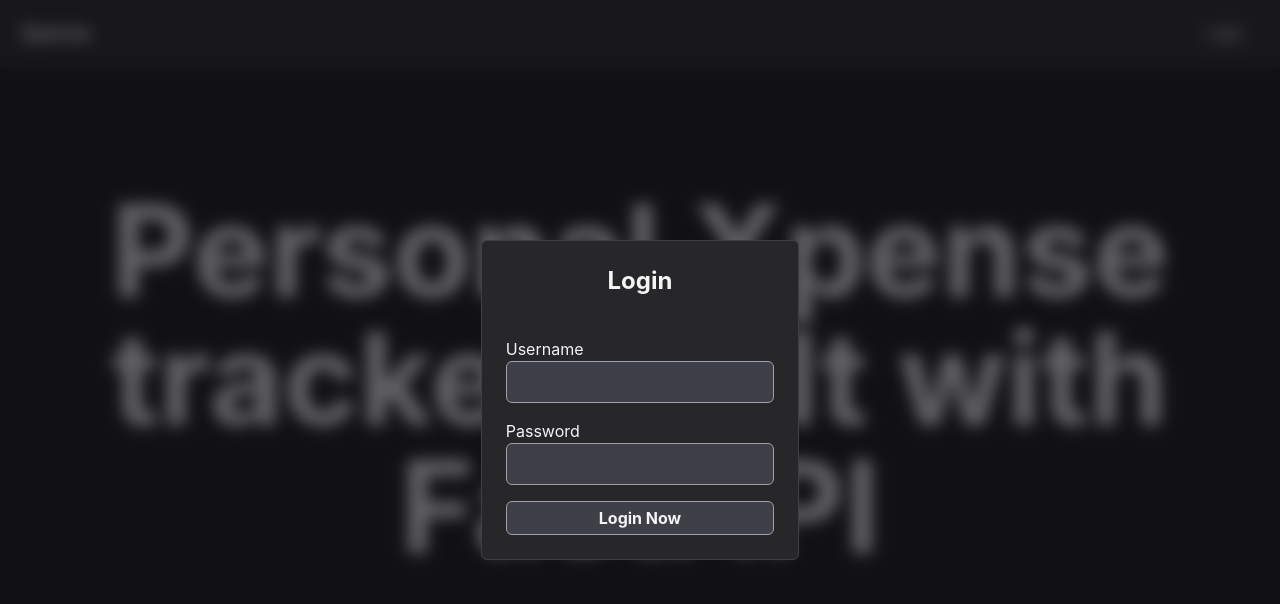
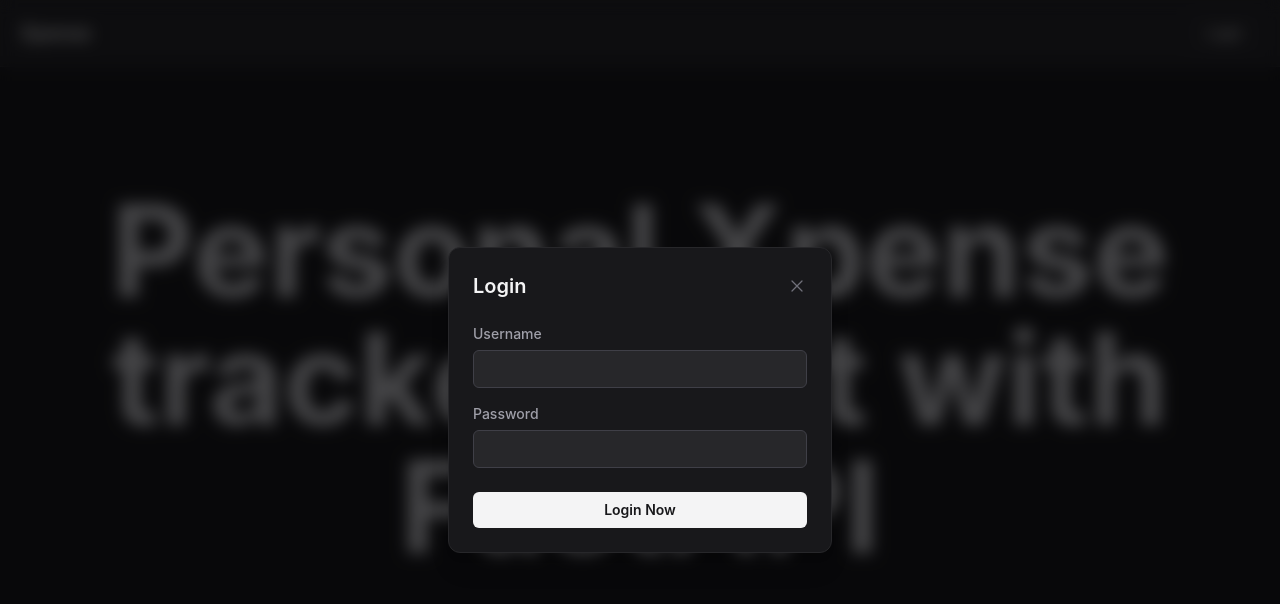
Before and after one commit to megryanrojo/fastapi_expense_tracker, a React app in the folder frontend/: page /dashboard in a window 1280 px wide. Both pictures are taken after a click on the button "Login". Shown: the top 604 px of the page. Built offline with nearby package versions, Linux system fonts and the light colour scheme; the HTML template or start-up script is replaced by a standard one.

Commit message:
refactor: Updates a lot of refactoring on frontend to look more modernized and sleek.

```diff
--- a/frontend/src/components/login_modal.jsx
+++ b/frontend/src/components/login_modal.jsx
@@ -1,31 +1,84 @@
-import Dashboard from '../pages/dashboard';
-
-
-function LoginModal({isOpen, setIsOpen, handleSubmit, username, password, setUsername, setPassword}) {
+function LoginModal({
+    isOpen,
+    setIsOpen,
+    handleSubmit,
+    username,
+    password,
+    setUsername,
+    setPassword,
+    isSubmitting,
+}) {
     return (
         <>
             {isOpen && (
-            <div
-                onClick={() => setIsOpen(false)}
-                className='overlay flex justify-center items-center fixed bg-zinc-900/60 inset-0 text-zinc-100 backdrop-blur-sm z-50'>
                 <div
-                    onClick={(e) => e.stopPropagation()}
-                    className='modal bg-zinc-800 rounded-md p-6 border-1 border-zinc-700 inline-flex flex-col items-center'>
-                    <h1 className='text-zinc-100 mb-10 font-bold text-2xl'>Login</h1>
-                    <div className='form'>
-                        <form onSubmit={handleSubmit}>
-                            <label className='block text-zinc-100'>Username</label>
-                            <input value={username} onChange={(event) => setUsername(event.target.value)} type="text" name='username' className='block bg-zinc-700 rounded-md p-2 border border-zinc-400 w-full mb-4'/>
-                            <label className='block text-zinc-100'>Password</label>
-                            <input value={password} onChange={(e) => setPassword(e.target.value)} type="password" name='password' className='block bg-zinc-700 rounded-md p-2 border border-zinc-400 w-full mb-4'/>
+                    onClick={() => setIsOpen(false)}
+                    className="fixed inset-0 z-50 flex items-center justify-center bg-zinc-950/70 backdrop-blur-sm text-zinc-100"
+                >
+                    <div
+                        onClick={(e) => e.stopPropagation()}
+                        className="bg-zinc-900 border border-zinc-800 rounded-xl p-6 w-full max-w-sm mx-4 shadow-xl"
+                    >
+                        <div className="flex items-center justify-between mb-6">
+                            <h1 className="text-xl font-semibold text-zinc-100">Login</h1>
                             <button
-                            type='submit' className='bg-zinc-700 border border-zinc-400 rounded-md px-23 py-1 font-bold hover:bg-zinc-500 cursor-pointer'>Login Now</button>
+                                type="button"
+                                onClick={() => setIsOpen(false)}
+                                className="text-zinc-500 hover:text-zinc-300 transition-colors"
+                                aria-label="Close login form"
+                            >
+                                <svg xmlns="http://www.w3.org/2000/svg" fill="none" viewBox="0 0 24 24" strokeWidth={1.5} stroke="currentColor" className="size-5">
+                                    <path strokeLinecap="round" strokeLinejoin="round" d="M6 18 18 6M6 6l12 12" />
+                                </svg>
+                            </button>
+                        </div>
+
+                        <form onSubmit={handleSubmit} className="flex flex-col gap-4">
+                            <div>
+                                <label htmlFor="username" className="block text-sm font-medium text-zinc-400 mb-1.5">
+                                    Username
+                                </label>
+                                <input
+                                    id="username"
+                                    value={username}
+                                    onChange={(event) => setUsername(event.target.value)}
+                                    type="text"
+                                    name="username"
+                                    autoComplete="username"
+                                    disabled={isSubmitting}
+                                    className="w-full bg-zinc-800 border border-zinc-700 rounded-md px-3 py-2 text-sm text-zinc-100 placeholder:text-zinc-500 focus:outline-none focus:ring-2 focus:ring-zinc-500 disabled:opacity-50"
+                                />
+                            </div>
+
+                            <div>
+                                <label htmlFor="password" className="block text-sm font-medium text-zinc-400 mb-1.5">
+                                    Password
+                                </label>
+                                <input
+                                    id="password"
+                                    value={password}
+                                    onChange={(e) => setPassword(e.target.value)}
+                                    type="password"
+                                    name="password"
+                                    autoComplete="current-password"
+                                    disabled={isSubmitting}
+                                    className="w-full bg-zinc-800 border border-zinc-700 rounded-md px-3 py-2 text-sm text-zinc-100 placeholder:text-zinc-500 focus:outline-none focus:ring-2 focus:ring-zinc-500 disabled:opacity-50"
+                                />
+                            </div>
+
+                            <button
+                                type="submit"
+                                disabled={isSubmitting}
+                                className="mt-2 bg-zinc-100 text-zinc-900 rounded-md px-4 py-2 text-sm font-semibold hover:bg-zinc-300 transition-colors cursor-pointer disabled:opacity-50 disabled:cursor-not-allowed"
+                            >
+                                {isSubmitting ? "Logging in..." : "Login Now"}
+                            </button>
                         </form>
                     </div>
                 </div>
-            </div>
-        )}
+            )}
         </>
-    )
+    );
 }
+
 export default LoginModal;
--- a/frontend/src/pages/dashboard.jsx
+++ b/frontend/src/pages/dashboard.jsx
@@ -1,14 +1,12 @@
-import {useState, useEffect} from 'react';
-import { useNavigate } from 'react-router-dom';
-import SideBar from '../components/side_bar';
-import DashboardNav from '../components/dashboard_nav';
-import LandingPage from '../components/landing_page';
-import TotalSpent from '../components/dashboard/total_spent';
-import RevenueCard from '../components/dashboard/revenue';
-import NetBalance from '../components/dashboard/net_balance';
-import ExpenseSummaryByCategory from '../components/dashboard/expense_summary_by_cat';
-import MonthlyCashFlow from '../components/dashboard/cash_flow';
-
+import { useState, useEffect } from "react";
+import { useNavigate } from "react-router-dom";
+import SideBar from "../components/side_bar";
+import DashboardNav from "../components/dashboard_nav";
+import TotalSpent from "../components/dashboard/total_spent";
+import RevenueCard from "../components/dashboard/revenue";
+import NetBalance from "../components/dashboard/net_balance";
+import ExpenseSummaryByCategory from "../components/dashboard/expense_summary_by_cat";
+import MonthlyCashFlow from "../components/dashboard/cash_flow";
 
 const Dashboard = () => {
     const navigate = useNavigate();
@@ -18,10 +16,9 @@ const Dashboard = () => {
     function getUserData() {
         const userData = JSON.parse(localStorage.getItem("user"));
         if (userData !== null) {
-            console.log(userData.name)
             setUser(userData);
         } else {
-            navigate("/")
+            navigate("/");
         }
     }
 
@@ -40,31 +37,28 @@ const Dashboard = () => {
     }
 
     return (
-        <>
-            <div className='min-h-screen bg-zinc-950 text-white'>
+        <div className="min-h-screen bg-zinc-950 text-white">
             <DashboardNav
                 user={user}
                 handleLogout={handleLogout}
                 handleSidebarToggle={handleSidebarToggle}
             />
-                <SideBar
-                    sidebarOpen={sidebarOpen}
-                    setSidebarOpen={setSidebarOpen}
-                />
-                <div className='body inline-flex items-center mx-20 my-10 gap-10'>
+            <SideBar sidebarOpen={sidebarOpen} setSidebarOpen={setSidebarOpen} />
+
+            <div className="max-w-7xl mx-auto px-6 md:px-10 py-10 flex flex-col gap-6">
+                <div className="grid grid-cols-1 sm:grid-cols-3 gap-6">
                     <TotalSpent user={user} />
                     <RevenueCard user={user} />
                     <NetBalance user={user} />
                 </div>
 
-                <div className="mx-20 mb-10">
-                    <div className="inline-flex items-center gap-10 w-72 h-72">
+                <div className="grid grid-cols-1 lg:grid-cols-2 gap-6">
                     <ExpenseSummaryByCategory user={user} />
                     <MonthlyCashFlow user={user} />
                 </div>
             </div>
         </div>
-        </>
-    )
-}
+    );
+};
+
 export default Dashboard;
--- a/frontend/src/pages/landingpage.jsx
+++ b/frontend/src/pages/landingpage.jsx
@@ -1,71 +1,69 @@
-import { useState, useEffect } from 'react';
-import { useNavigate, Router, Routes, Route } from 'react-router-dom';
+import { useState, useEffect } from "react";
+import { useNavigate, Routes, Route } from "react-router-dom";
 import LandingPage from "../components/landing_page";
-import LoginModal from '../components/login_modal';
+import LoginModal from "../components/login_modal";
 import NavBar from "../components/navbar";
-import DashBoard from '../pages/dashboard';
 
 const LandingPageRoute = () => {
     const navigate = useNavigate();
 
     const [user, setUser] = useState(null);
     const [isOpen, setIsOpen] = useState(false);
-    const [username, setUsername] = useState('');
-    const [password, setPassword] = useState('');
+    const [username, setUsername] = useState("");
+    const [password, setPassword] = useState("");
+    const [isSubmitting, setIsSubmitting] = useState(false);
 
-    useEffect(()=> {
-        const userData = JSON.parse(localStorage.getItem("user"))
-
+    useEffect(() => {
+        const userData = JSON.parse(localStorage.getItem("user"));
         if (userData !== null) {
-        setUser(userData)
+            setUser(userData);
         }
-    }, [])
+    }, []);
 
     async function handleSubmit(event) {
         event.preventDefault();
-        console.log(username, password);
+        setIsSubmitting(true);
 
+        try {
             const response = await fetch(
                 "http://127.0.0.1:8000/api/v1/auth/login",
-
                 {
                     method: "POST",
                     headers: {
-            "content-Type": "application/json"
+                        "Content-Type": "application/json",
                     },
-            body: JSON.stringify({name: username, password: password})
+                    body: JSON.stringify({ name: username, password: password }),
                 }
-    )
+            );
 
             const data = await response.json();
 
             if (response.ok) {
-
                 setUser(data);
-
                 localStorage.setItem("user", JSON.stringify(data));
-
                 setIsOpen(false);
+                setPassword("");
                 navigate("/dashboard");
             } else {
+                setPassword("");
                 alert(data.detail);
+            }
+        } catch (err) {
+            alert("Could not reach the server. Please try again.");
+        } finally {
+            setIsSubmitting(false);
         }
     }
 
     function handleLogout() {
-      setUser(null)
-      localStorage.removeItem("user")
-
-      navigate("/")
+        setUser(null);
+        localStorage.removeItem("user");
+        navigate("/");
     }
 
     return (
         <>
-            <NavBar
-                user={user}
-                handleLogout={handleLogout}
-                setIsOpen={setIsOpen}
-            />
+            <NavBar user={user} handleLogout={handleLogout} setIsOpen={setIsOpen} />
             <LoginModal
                 isOpen={isOpen}
                 setIsOpen={setIsOpen}
@@ -74,12 +72,13 @@ const LandingPageRoute = () => {
                 password={password}
                 setUsername={setUsername}
                 setPassword={setPassword}
+                isSubmitting={isSubmitting}
             />
             <Routes>
-                <Route path='/' element={<LandingPage/>}></Route>
+                <Route path="/" element={<LandingPage />} />
             </Routes>
+        </>
+    );
+};
 
-        </>
-    )
-}
 export default LandingPageRoute;
```
Lines whose indentation alone changed are shown as unchanged.
